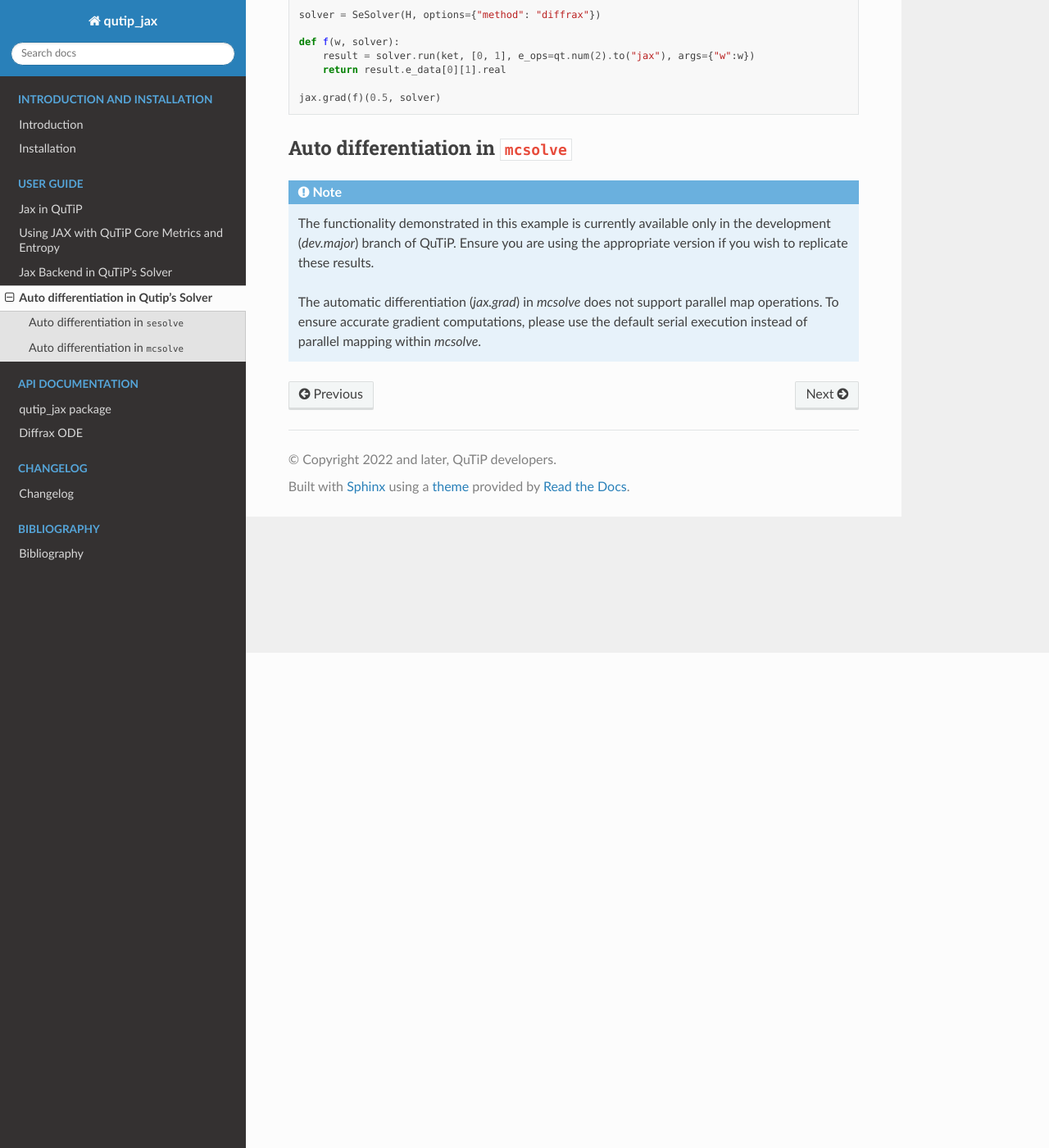
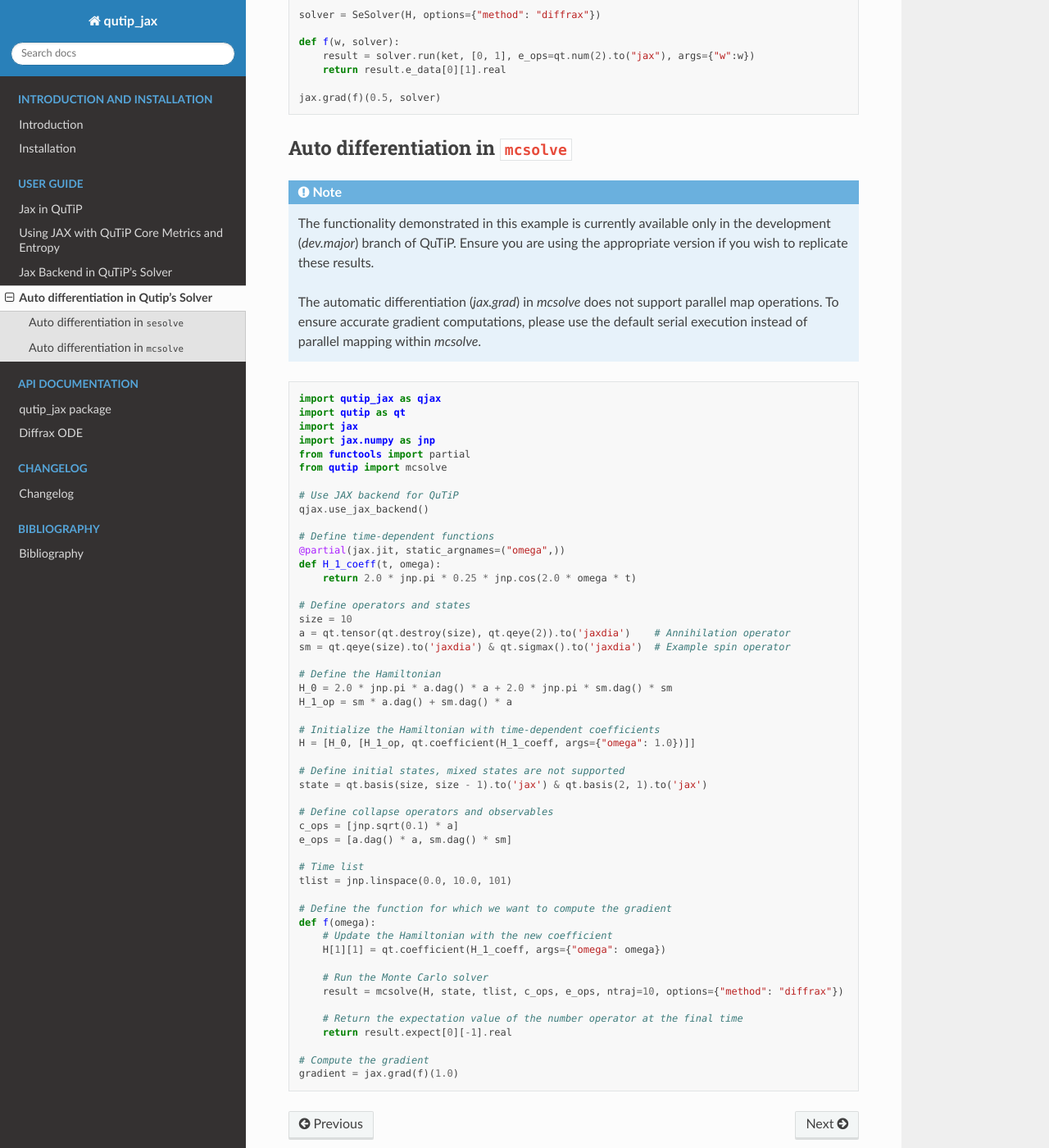
Before and after one commit to qutip/qutip-jax, a Sphinx documentation site: the page built from doc/source/autodiff.rst, in a window 1280 px wide and 1400 px high, scrolled down 604 px. Shown: the whole window at 82% size. Built offline with Sphinx 7.4.7 and the Read the Docs theme 2.0.0, drawn with Linux system fonts in a browser that asks for light colours; the version number could not be read and is left out.

Commit message:
corrections

```diff
--- a/doc/source/autodiff.rst
+++ b/doc/source/autodiff.rst
@@ -58,36 +58,45 @@
    parallel mapping within `mcsolve`.
 
 
-.. code-block:: python
+.. code-block::
+
     import qutip_jax as qjax
     import qutip as qt
     import jax
     import jax.numpy as jnp
     from functools import partial
     from qutip import mcsolve
+
     # Use JAX backend for QuTiP
     qjax.use_jax_backend()
+
     # Define time-dependent functions
     @partial(jax.jit, static_argnames=("omega",))
     def H_1_coeff(t, omega):
         return 2.0 * jnp.pi * 0.25 * jnp.cos(2.0 * omega * t)
+
     # Define operators and states
     size = 10
     a = qt.tensor(qt.destroy(size), qt.qeye(2)).to('jaxdia')    # Annihilation operator
     sm = qt.qeye(size).to('jaxdia') & qt.sigmax().to('jaxdia')  # Example spin operator
+
     # Define the Hamiltonian
     H_0 = 2.0 * jnp.pi * a.dag() * a + 2.0 * jnp.pi * sm.dag() * sm
     H_1_op = sm * a.dag() + sm.dag() * a
+
     # Initialize the Hamiltonian with time-dependent coefficients
     H = [H_0, [H_1_op, qt.coefficient(H_1_coeff, args={"omega": 1.0})]]
+
     # Define initial states, mixed states are not supported
     state = qt.basis(size, size - 1).to('jax') & qt.basis(2, 1).to('jax')
 
     # Define collapse operators and observables
     c_ops = [jnp.sqrt(0.1) * a]
     e_ops = [a.dag() * a, sm.dag() * sm]
+
     # Time list
     tlist = jnp.linspace(0.0, 10.0, 101)
+
     # Define the function for which we want to compute the gradient
     def f(omega):
         # Update the Hamiltonian with the new coefficient
```
Also changed, not shown: other parts of doc/source/autodiff.rst (+1 -1 lines).
